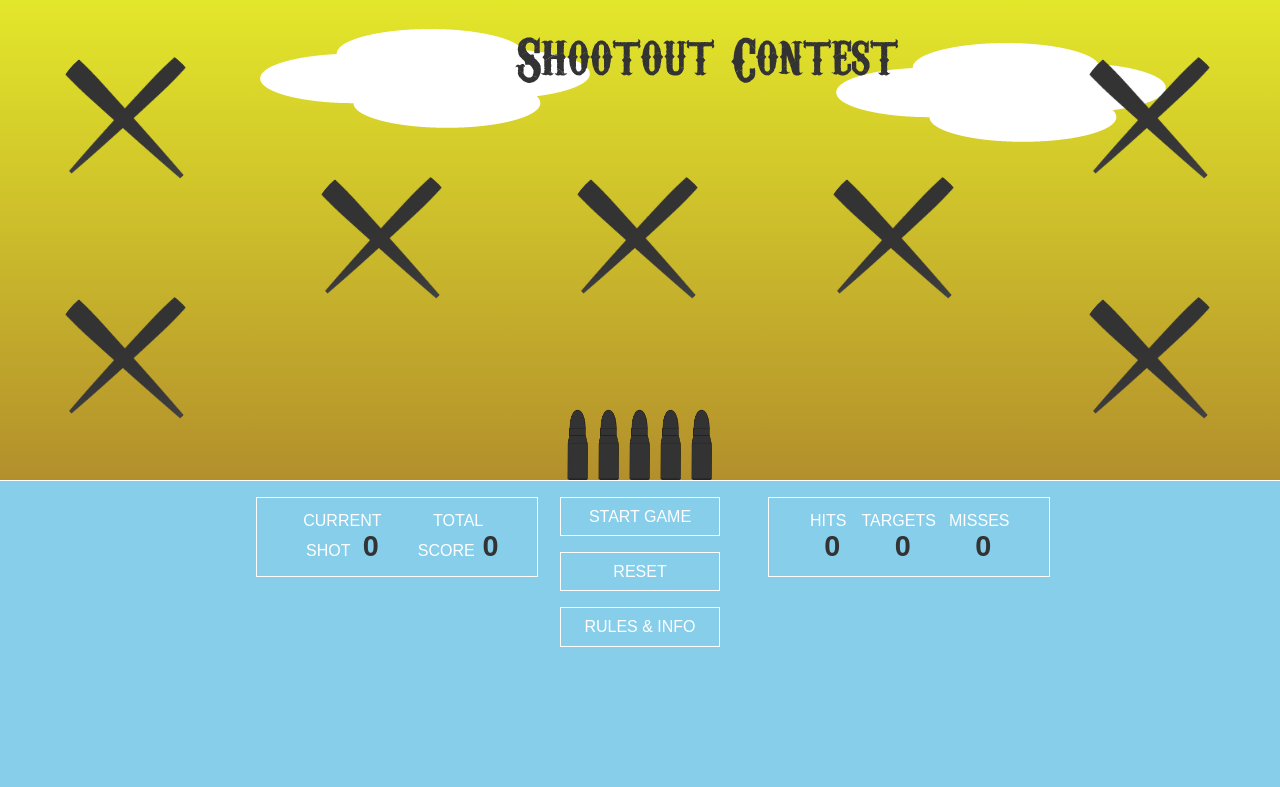
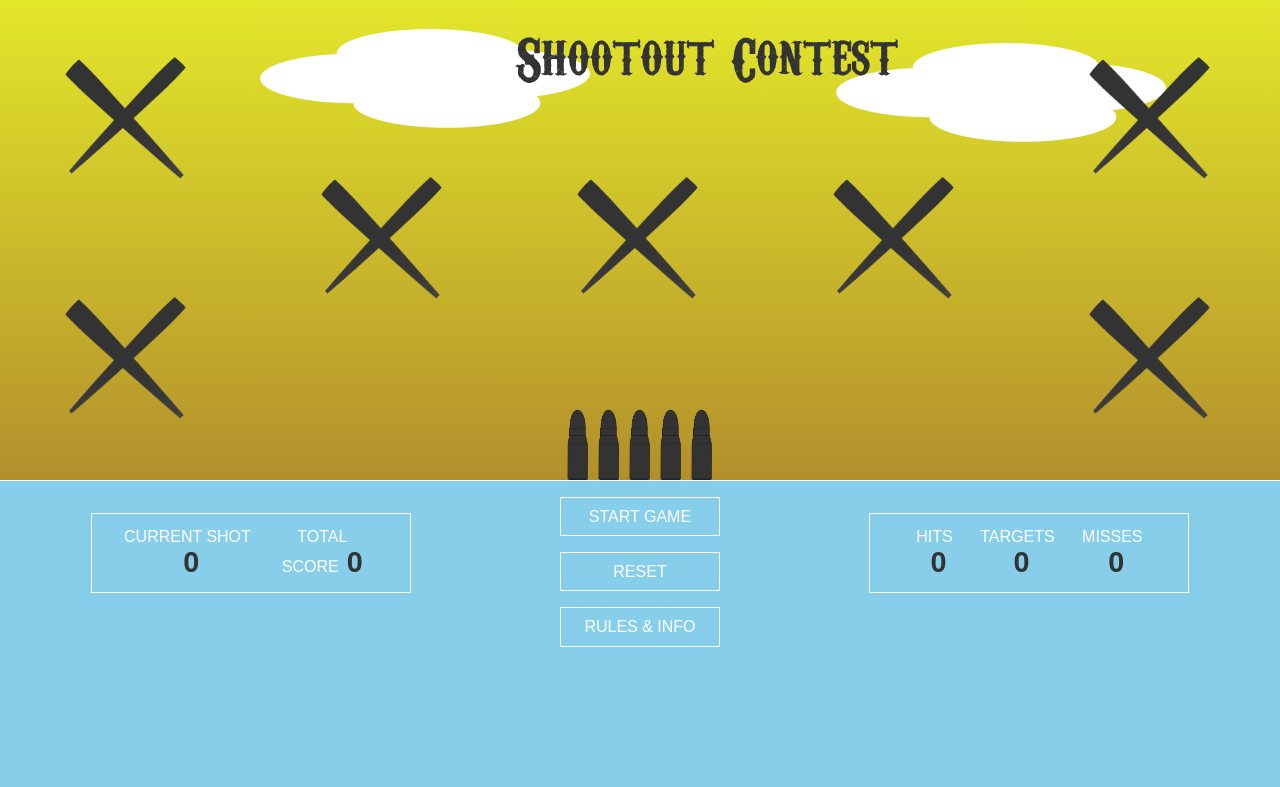
Before and after one commit to IvanMPR/Whack-a-Mole, a plain HTML site: page index.html in a window 1280 px wide. Drawn offline with Linux system fonts and the light colour scheme.

Commit message:
Lower part switched to flex display and stats and points info expanded to 25vw

```diff
--- a/style.css
+++ b/style.css
@@ -176,14 +176,37 @@ svg {
   text-align: center;
   padding: 1rem;
   position: relative;
+  display: flex;
+  align-items: top;
+  justify-content: space-around;
 }
 .points {
-  width: 22vw;
+  width: 25vw;
   height: 10vh;
   border: 1px solid #fff;
-  position: absolute;
-  top: 0%;
-  left: 20%;
+  margin-top: 1rem;
+  color: #fff;
+  text-transform: uppercase;
+  padding: 1rem 2rem;
+  display: flex;
+  align-items: center;
+  justify-content: space-around;
+}
+
+.points-current {
+  margin-right: 1rem;
+}
+.buttons {
+  display: flex;
+  flex-direction: column;
+}
+.buttons > :not(:last-child) {
+  margin-bottom: 1rem;
+}
+.stats-info {
+  border: 1px solid #fff;
+  width: 25vw;
+  height: 10vh;
   margin-top: 1rem;
   color: #fff;
   text-transform: uppercase;
@@ -192,33 +215,7 @@ svg {
   align-items: center;
   justify-content: space-between;
 }
-.points-current {
-  margin-right: 1rem;
-}
-.buttons {
-  display: flex;
-  flex-direction: column;
-  align-items: center;
-  justify-content: center;
-}
-.buttons > :not(:last-child) {
-  margin-bottom: 1rem;
-}
-.stats-info {
-  border: 1px solid #fff;
-  width: 22vw;
-  height: 10vh;
-  position: absolute;
-  top: 0%;
-  left: 60%;
-  margin-top: 1rem;
-  color: #fff;
-  text-transform: uppercase;
-  padding: 1rem 2rem;
-  display: flex;
-  align-items: center;
-  justify-content: space-between;
-}
+
 .span-stats {
   margin-top: 0.5rem;
   margin-left: 0.5rem;
```
